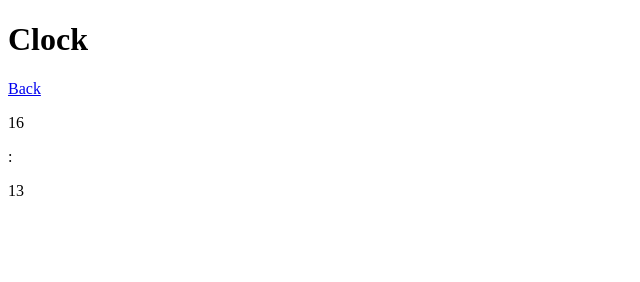
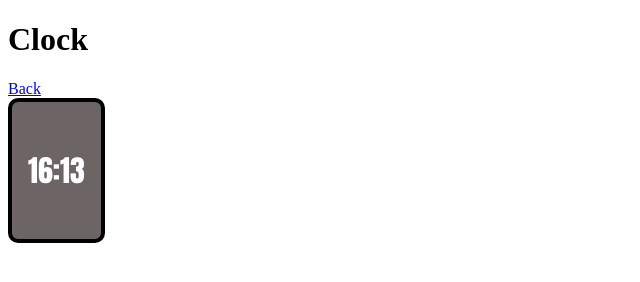
Before and after one commit to Kokkismile/mini-projects, a plain HTML site: page clock.html in a window 1280 px wide. Shown: the whole page, without its empty margins (0-640 px from the left). Drawn offline with Linux system fonts and the light colour scheme.

Commit message:
created stylesheet, styled clock

```diff
--- a/clock.html
+++ b/clock.html
@@ -5,6 +5,7 @@
     <meta http-equiv="X-UA-Compatible" content="IE=edge">
     <meta name="viewport" content="width=device-width, initial-scale=1.0">
     <title>Clock</title>
+    <link rel="stylesheet" href="/css/stylesheet.css">
 </head>
 <body>
     <header>
--- /dev/null
+++ b/css/stylesheet.css
@@ -0,0 +1,11 @@
+.clock-flex-wrap {
+    display: flex;
+    font-family: Impact, Haettenschweiler, 'Arial Narrow Bold', sans-serif;
+    font-size: 30px;
+    border: solid black 4px;
+    border-radius: 10px;
+    background-color: rgb(109, 101, 101);
+    color: white;
+    width: fit-content;
+    padding: 1rem;
+}
```
